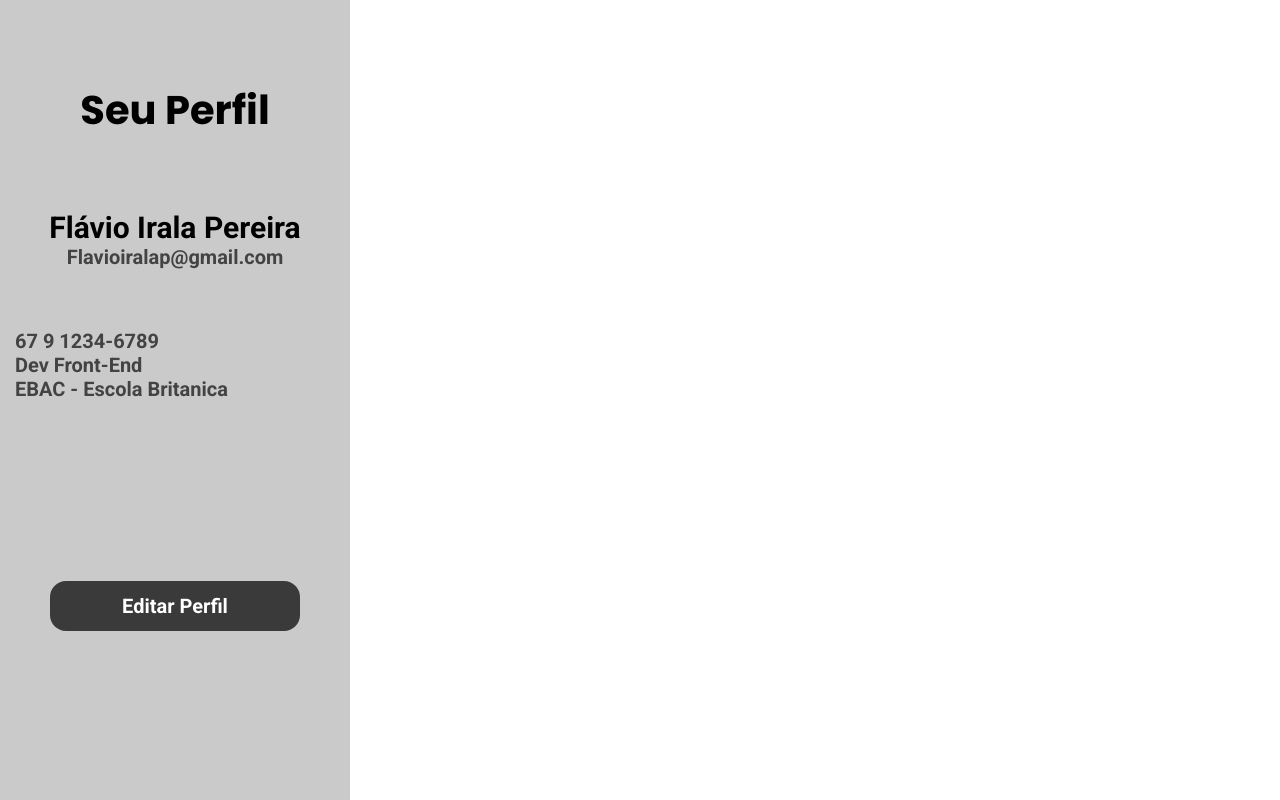
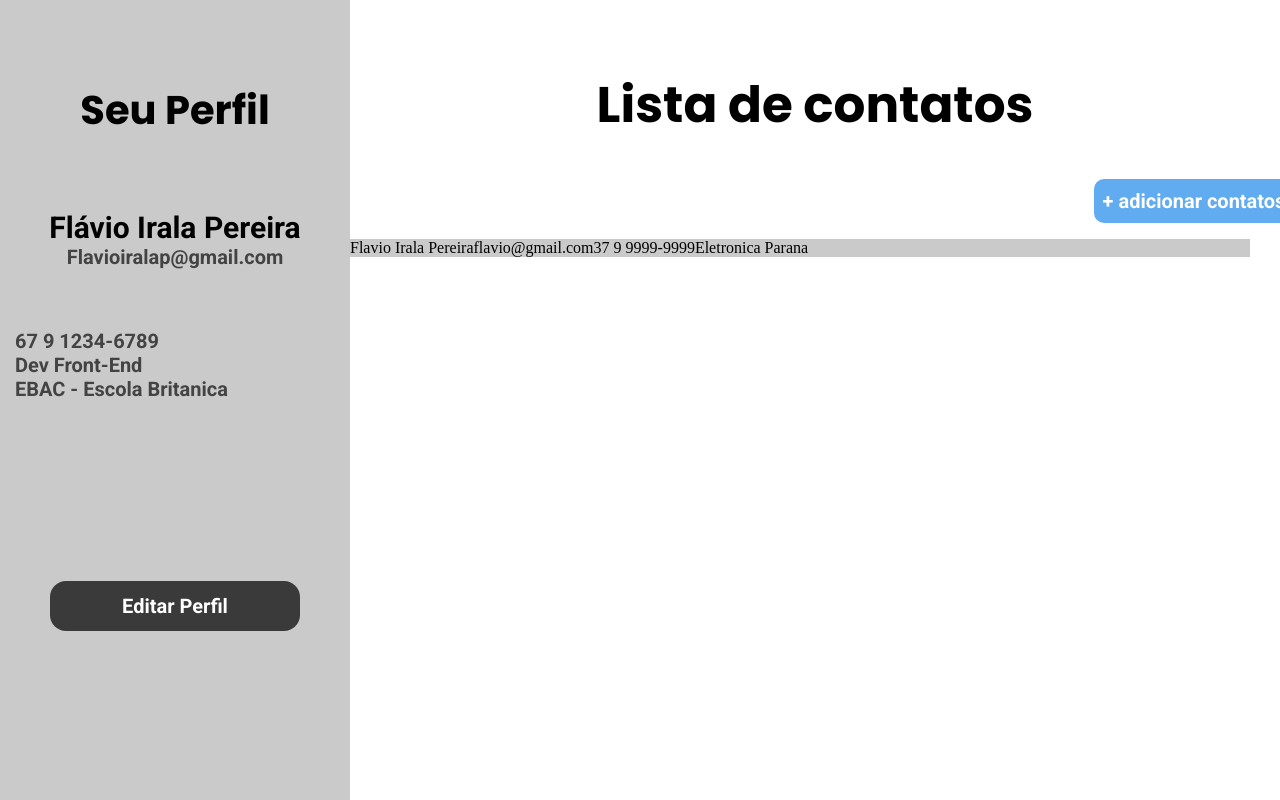
Before and after one commit to FlavioIrl/Agenda-Telefonica-React, a React (Vite) app: page / in a window 1280 px wide. Built offline with nearby package versions, Linux system fonts and the light colour scheme.

Commit message:
Adição de lista de contatos

```diff
--- a/src/App.tsx
+++ b/src/App.tsx
@@ -1,11 +1,11 @@
 import EstiloGlobal from './styles'
-import { Perfil } from './containers/Perfil'
+import PaginaPrincipal from './containers/PaginaPrincipal'
 
 function App() {
   return (
     <>
       <EstiloGlobal />
-      <Perfil />
+      <PaginaPrincipal />
     </>
   )
 }
--- /dev/null
+++ b/src/components/Contato/index.tsx
@@ -0,0 +1,16 @@
+import { ContatoCard } from './styles'
+
+const Contato = () => {
+    return (
+        <div>
+            <ContatoCard>
+                <li><p>Flavio Irala Pereira</p></li>
+                <li><p>flavio@gmail.com</p></li>
+                <li><p>37 9 9999-9999</p></li>
+                <li><p>Eletronica Parana</p></li>
+            </ContatoCard>
+        </div>
+    )
+}
+
+export default Contato
--- /dev/null
+++ b/src/components/Contato/styles.ts
@@ -0,0 +1,7 @@
+import styled from "styled-components"
+
+export const ContatoCard = styled.div`
+    width: 900px;
+    background-color: #cacaca;
+    display: flex;
+`
--- a/src/containers/Home/index.tsx
+++ b/src/containers/Home/index.tsx
@@ -1,4 +1,4 @@
-import { FundoHome, TituloHome, BotaoHome, Texto, ImagemLink } from './styled'
+import { FundoHome, TituloHome, BotaoHome, Texto, ImagemLink } from './styles'
 
 const Home = () => {
   return (
--- a/src/containers/ListaContatos/index.tsx
+++ b/src/containers/ListaContatos/index.tsx
@@ -1,6 +1,13 @@
+import Contato from '../../components/Contato'
+import { Titulo, PaginaLista, BotaoLista } from './styles'
+
 const ListaContatos = () => {
   return (
-    <h1>Olá</h1>
+    <PaginaLista>
+      <Titulo>Lista de contatos</Titulo>
+      <BotaoLista>+ adicionar contatos</BotaoLista>
+      <Contato />
+    </PaginaLista>
   )
 }
 
--- /dev/null
+++ b/src/containers/ListaContatos/styles.ts
@@ -0,0 +1,27 @@
+import styled from "styled-components"
+import { BotaoBase } from '../../styles'
+
+export const PaginaLista = styled.div`
+    width: 100%;
+    display: flex;
+    flex-direction: column;
+    gap: 16px;
+`
+
+export const BotaoLista = styled(BotaoBase)`
+    background-color: #61ABF0;
+    border-radius: 10px;
+    margin: 20px 80% 0;
+    padding: 10px 0;
+
+    &:hover{
+        background-color: #7ab6ed;
+    }
+`
+
+export const Titulo = styled.h1`
+    font-size: 50px;
+    text-align: center;
+    margin-top:  68px;
+    font-family: Poppins, sans-serif;
+`
--- /dev/null
+++ b/src/containers/PaginaPrincipal/index.tsx
@@ -0,0 +1,15 @@
+import { Layout } from "./styles"
+
+import { Perfil } from "../Perfil"
+import ListaContatos from "../ListaContatos"
+
+const PaginaPrincipal = () => {
+    return(
+        <Layout>
+            <Perfil />
+            <ListaContatos />
+        </Layout>
+    )
+}
+
+export default PaginaPrincipal
--- /dev/null
+++ b/src/containers/PaginaPrincipal/styles.ts
@@ -0,0 +1,6 @@
+import styled from "styled-components"
+
+export const Layout = styled.main`
+    display: flex;
+    height: 100vh;
+`
--- a/src/containers/Perfil/index.tsx
+++ b/src/containers/Perfil/index.tsx
@@ -1,8 +1,8 @@
-import { Aside, Titulo, TextoPerfil, Nome, Email, BotaoPerfil } from "./style"
-import { Texto } from "../../styles";
-
+import { Aside, Titulo, TextoPerfil, Nome, Email, BotaoPerfil, ContainerPerfil } from "./styles"
+import { Texto } from "../../styles"
 export const Perfil = () => {
     return (
+        <ContainerPerfil>
             <Aside>
                 <Titulo>Seu Perfil</Titulo>
                 <Nome>Flávio Irala Pereira</Nome>
@@ -14,5 +14,6 @@ export const Perfil = () => {
                 </TextoPerfil>
                 <BotaoPerfil>Editar Perfil</BotaoPerfil>
             </Aside>
+        </ ContainerPerfil>
     )
 }
--- a/src/containers/Perfil/style.ts
+++ b/src/containers/Perfil/styles.ts
@@ -1,5 +1,9 @@
 import styled from 'styled-components'
 import { BotaoBase, Texto } from '../../styles'
+
+export const ContainerPerfil =styled.div`
+  height: 100vh;
+`
 
 export const Aside = styled.aside`
   display: flex;
@@ -7,7 +11,6 @@ export const Aside = styled.aside`
   background-color: #cacaca;
   width: 350px;
   height: 100vh;
-  position: fixed;
 `
 
 export const Titulo = styled.h1`
--- a/src/styles/index.ts
+++ b/src/styles/index.ts
@@ -8,6 +8,7 @@ const EstiloGlobal = createGlobalStyle`
     list-style: none;
   }
 `
+
 export const BotaoBase = styled.button`
   color: #fff;
   font-weight: bold;
```
Also changed, not shown: src/containers/Home/styles.ts (renamed from src/containers/Home/styled.ts). Lines whose indentation alone changed are shown as unchanged.
